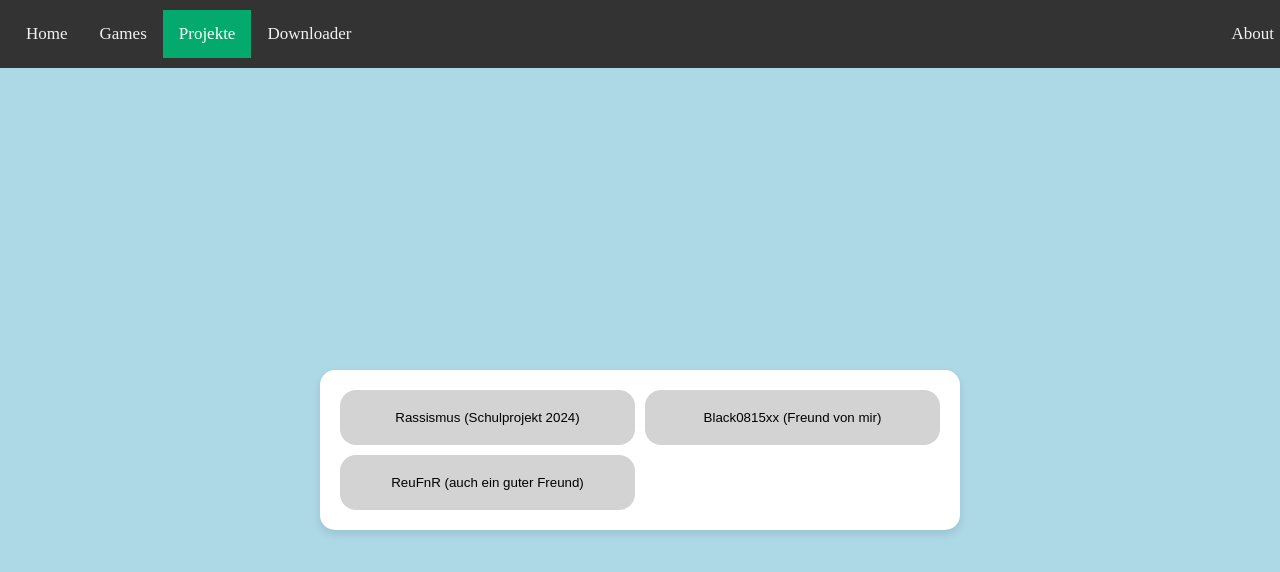
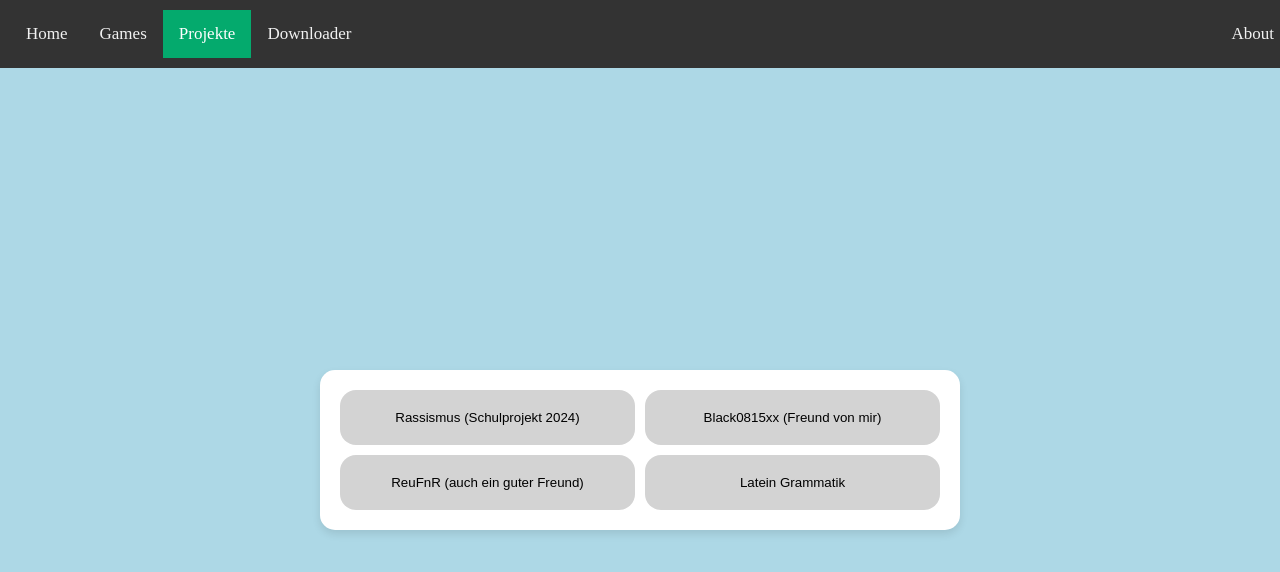
Before and after one commit to Lokrogaming/lokrogaming.github.io, a website: page projekte.html in a window 1280 px wide. Drawn offline with Linux system fonts and the light colour scheme.

Commit message:
Update projekte.html

```diff
--- a/projekte.html
+++ b/projekte.html
@@ -20,6 +20,7 @@
     <button class="projektbtn" onclick="window.location.href='/rassismus'">Rassismus (Schulprojekt 2024)</button>
     <button class="projektbtn" onclick="window.location.href='/Black0815xx/'">Black0815xx (Freund von mir)</button>
     <button class="projektbtn" onclick="window.location.href='/reufnr'">ReuFnR (auch ein guter Freund)</button>
+    <button class="projektbtn" onclick="window.location.href='projects/latein/verben-gruppen-projekt/downloader.html'">Latein Grammatik</button>
   </div>
   </body>
 </html>
```
